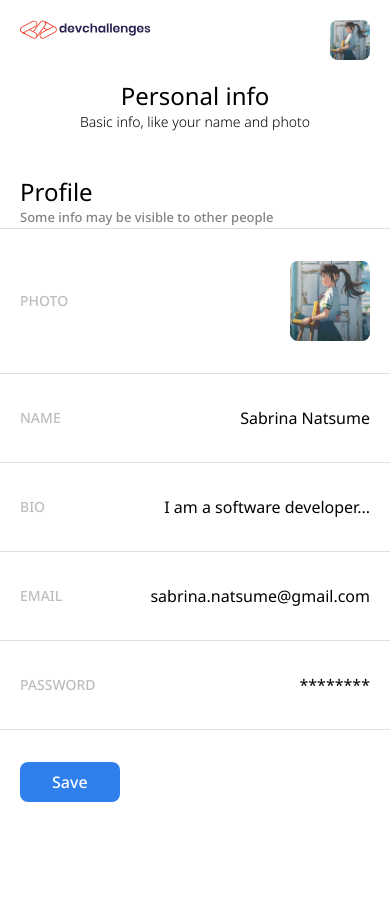
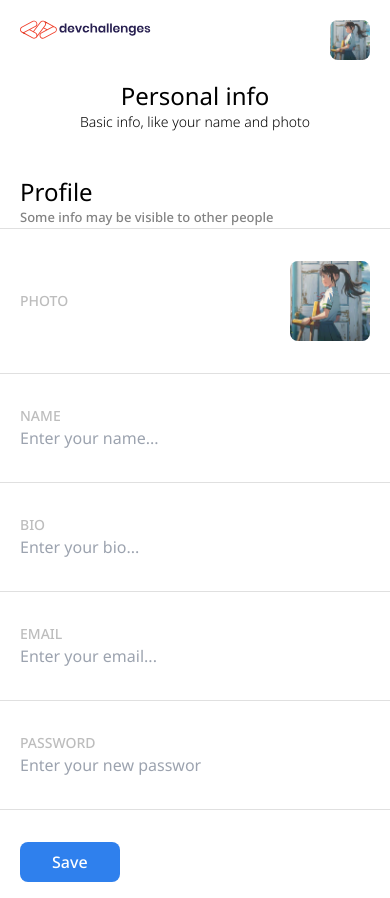
Before and after one commit to ronaldlamdev/login-authentication, a React (Vite) app: page / in a window 390 px wide. Before the commit the page ends 844 px from the top, so only its background shows below. Built offline with nearby package versions, Linux system fonts and the light colour scheme.

Commit message:
added input boxes to alter when save or edit button is clicked

```diff
--- a/src/assets/sections/Profile.tsx
+++ b/src/assets/sections/Profile.tsx
@@ -68,25 +68,37 @@ const Profile = () => {
 
         {/* Change personal info */}
         <div>
-          <div className='px-5 py-8 flex justify-between items-center border-y border-[#E0E0E0]'>
+          <div className='px-5 py-8 flex justify-between md:ju items-center border-y border-[#E0E0E0]'>
             <h3 className='text-[#BDBDBD] font-medium text-sm'>PHOTO</h3>
             <img src={Pfp} alt='profile picture' className='w-20 h-20 rounded-lg'/>
           </div>
           <div className='px-5 py-8 flex justify-between items-center border-b border-[#E0E0E0]'>
-            <h3 className='text-[#BDBDBD] font-medium text-sm'>NAME</h3>
-            <h3>Sabrina Natsume</h3>
+            <div>
+              <h3 className='text-[#BDBDBD] font-medium text-sm'>NAME</h3>
+              <input type='text' placeholder='Enter your name...' className={edit ? 'hidden' : 'block'}/>
+            </div>
+            <h3 className={edit ? 'block' : 'hidden'}>Sabrina Natsume</h3>
           </div>
           <div className='px-5 py-8 flex justify-between items-center border-b border-[#E0E0E0]'>
-            <h3 className='text-[#BDBDBD] font-medium text-sm'>BIO</h3>
-            <h3>I am a software developer...</h3>
+            <div>
+              <h3 className='text-[#BDBDBD] font-medium text-sm'>BIO</h3>
+              <input type='text' placeholder='Enter your bio...' className={edit ? 'hidden' : 'block'}/>
+            </div>
+            <h3 className={edit ? 'block' : 'hidden'}>I am a software developer...</h3>
           </div>
           <div className='px-5 py-8 flex justify-between items-center border-b border-[#E0E0E0]'>
-            <h3 className='text-[#BDBDBD] font-medium text-sm'>EMAIL</h3>
-            <h3>sabrina.natsume@gmail.com</h3>
+            <div>
+              <h3 className='text-[#BDBDBD] font-medium text-sm'>EMAIL</h3>
+              <input type='text' placeholder='Enter your email...' className={edit ? 'hidden' : 'block'}/>
+            </div>
+            <h3 className={edit ? 'block' : 'hidden'}>sabrina.natsume@gmail.com</h3>
           </div>
           <div className='px-5 py-8 flex justify-between items-center border-b border-[#E0E0E0]'>
-            <h3 className='text-[#BDBDBD] font-medium text-sm'>PASSWORD</h3>
-            <h3>********</h3>
+            <div>
+              <h3 className='text-[#BDBDBD] font-medium text-sm'>PASSWORD</h3>
+              <input type='text' placeholder='Enter your new password...' className={edit ? 'hidden' : 'block'}/>
+            </div>
+            <h3 className={edit ? 'block' : 'hidden'}>********</h3>
           </div>
           <button onClick={handleEdit} className={edit ? 'invisible' : 'font-medium hover:opacity-80 duration-300 ml-5 mt-8 text-[#fff] bg-[#2F80ED] rounded-lg px-8 py-2'}>
             Save
```
